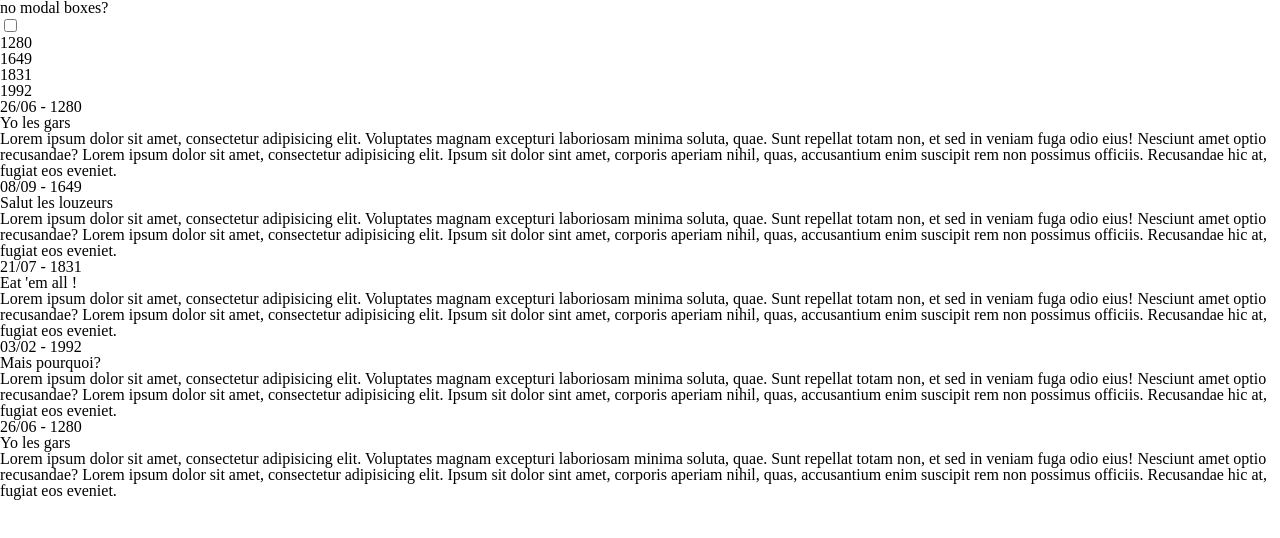
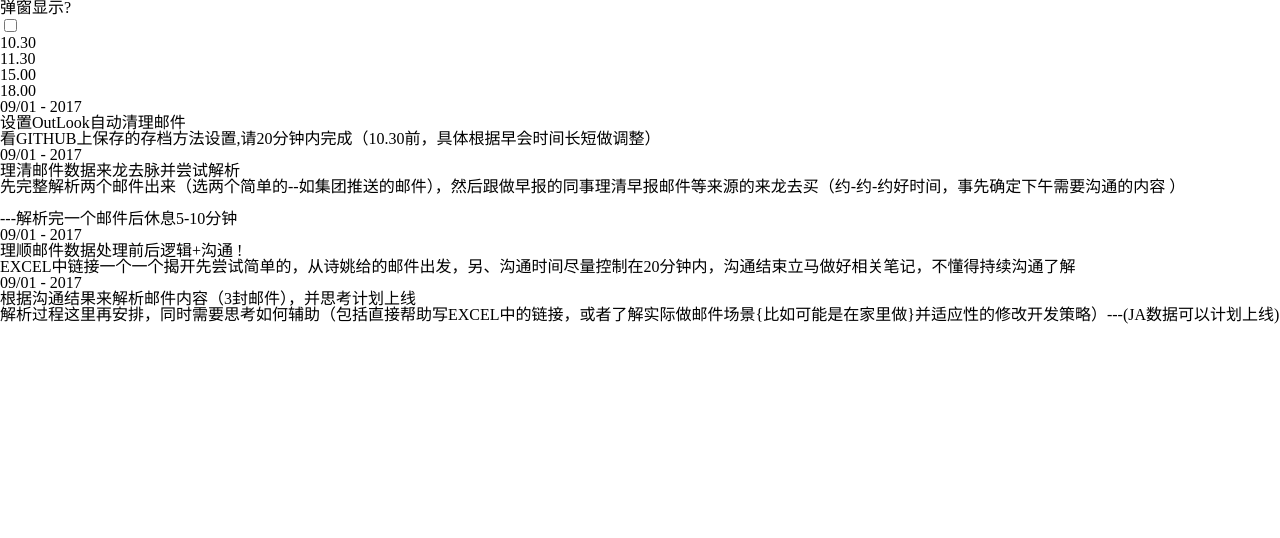
Before and after one commit to Jeremyywb/WeiboSpider, a plain HTML site: page TimeLine/index.html in a window 1280 px wide. Drawn offline with nearby package versions, Linux system fonts and the light colour scheme.

Commit message:
Update index.html

```diff
--- a/TimeLine/index.html
+++ b/TimeLine/index.html
@@ -14,7 +14,7 @@
 </head>
 
 <body>
-  <p class="checkcaption">no modal boxes?</p>
+  <p class="checkcaption">弹窗显示?</p>
 <div class="check">
 	<input type="checkbox" id="switch1" name="switch1" class="switch" />
 	<label for="switch1"></label>
@@ -23,19 +23,19 @@
 <div id="timeline">
 	<div class="dot" id="one">
 		<span></span>
-		<date>1280</date>
+		<date>10.30</date>
 	</div>
   <div class="dot" id="two">
 		<span></span>
-		<date>1649</date>
+		<date>11.30</date>
 	</div>
   <div class="dot" id="three">
 		<span></span>
-		<date>1831</date>
+		<date>15.00</date>
 	</div>
   <div class="dot" id="four">
 		<span></span>
-		<date>1992</date>
+		<date>18.00</date>
 	</div>
   <div class="inside"></div>
 </div>
@@ -43,34 +43,40 @@
 <!-- Modals -->
 
 <article class='modal one'>
-  <date>26/06 - 1280</date>
-  <h2>Yo les gars</h2>
-  <p>Lorem ipsum dolor sit amet, consectetur adipisicing elit. Voluptates magnam excepturi laboriosam minima soluta, quae. Sunt repellat totam non, et sed in veniam fuga odio eius! Nesciunt amet optio recusandae? Lorem ipsum dolor sit amet, consectetur adipisicing elit. Ipsum sit dolor sint amet, corporis aperiam nihil, quas, accusantium enim suscipit rem non possimus officiis. Recusandae hic at, fugiat eos eveniet.</p>
+  <date>09/01 - 2017</date>
+  <h2>设置OutLook自动清理邮件</h2>
+  <p>
+    看GITHUB上保存的存档方法设置,请20分钟内完成（10.30前，具体根据早会时间长短做调整）
+  </p>
 </article>
 
 
 <article class='modal two'>
-  <date>08/09 - 1649</date>
-  <h2>Salut les louzeurs</h2>
-  <p>Lorem ipsum dolor sit amet, consectetur adipisicing elit. Voluptates magnam excepturi laboriosam minima soluta, quae. Sunt repellat totam non, et sed in veniam fuga odio eius! Nesciunt amet optio recusandae? Lorem ipsum dolor sit amet, consectetur adipisicing elit. Ipsum sit dolor sint amet, corporis aperiam nihil, quas, accusantium enim suscipit rem non possimus officiis. Recusandae hic at, fugiat eos eveniet.</p>
+  <date>09/01 - 2017</date>
+  <h2>理清邮件数据来龙去脉并尝试解析</h2>
+  <p>
+    先完整解析两个邮件出来（选两个简单的--如集团推送的邮件），然后跟做早报的同事理清早报邮件等来源的来龙去买（约-约-约好时间，事先确定下午需要沟通的内容
+
+    ）<br><br>---解析完一个邮件后休息5-10分钟
+
+  </p>
 </article>
 
 <article class='modal three'>
-  <date>21/07 - 1831</date>
-  <h2>Eat 'em all !</h2>
-  <p>Lorem ipsum dolor sit amet, consectetur adipisicing elit. Voluptates magnam excepturi laboriosam minima soluta, quae. Sunt repellat totam non, et sed in veniam fuga odio eius! Nesciunt amet optio recusandae? Lorem ipsum dolor sit amet, consectetur adipisicing elit. Ipsum sit dolor sint amet, corporis aperiam nihil, quas, accusantium enim suscipit rem non possimus officiis. Recusandae hic at, fugiat eos eveniet.</p>
+  <date>09/01 - 2017</date>
+  <h2>理顺邮件数据处理前后逻辑+沟通 !</h2>
+  <p>
+
+  EXCEL中链接一个一个揭开先尝试简单的，从诗姚给的邮件出发，另、沟通时间尽量控制在20分钟内，沟通结束立马做好相关笔记，不懂得持续沟通了解</p>
 </article>
 
 <article class='modal four'>
-  <date>03/02 - 1992</date>
-  <h2>Mais pourquoi?</h2>
-  <p>Lorem ipsum dolor sit amet, consectetur adipisicing elit. Voluptates magnam excepturi laboriosam minima soluta, quae. Sunt repellat totam non, et sed in veniam fuga odio eius! Nesciunt amet optio recusandae? Lorem ipsum dolor sit amet, consectetur adipisicing elit. Ipsum sit dolor sint amet, corporis aperiam nihil, quas, accusantium enim suscipit rem non possimus officiis. Recusandae hic at, fugiat eos eveniet.</p>
-</article>
+  <date>09/01 - 2017</date>
+  <h2>根据沟通结果来解析邮件内容（3封邮件），并思考计划上线</h2>
+  <p>
+    解析过程这里再安排，同时需要思考如何辅助（包括直接帮助写EXCEL中的链接，或者了解实际做邮件场景{比如可能是在家里做}并适应性的修改开发策略）---(JA数据可以计划上线)
 
-<article class='modal five'>
-  <date>26/06 - 1280</date>
-  <h2>Yo les gars</h2>
-  <p>Lorem ipsum dolor sit amet, consectetur adipisicing elit. Voluptates magnam excepturi laboriosam minima soluta, quae. Sunt repellat totam non, et sed in veniam fuga odio eius! Nesciunt amet optio recusandae? Lorem ipsum dolor sit amet, consectetur adipisicing elit. Ipsum sit dolor sint amet, corporis aperiam nihil, quas, accusantium enim suscipit rem non possimus officiis. Recusandae hic at, fugiat eos eveniet.</p>
+  </p>
 </article>
 
 
```
